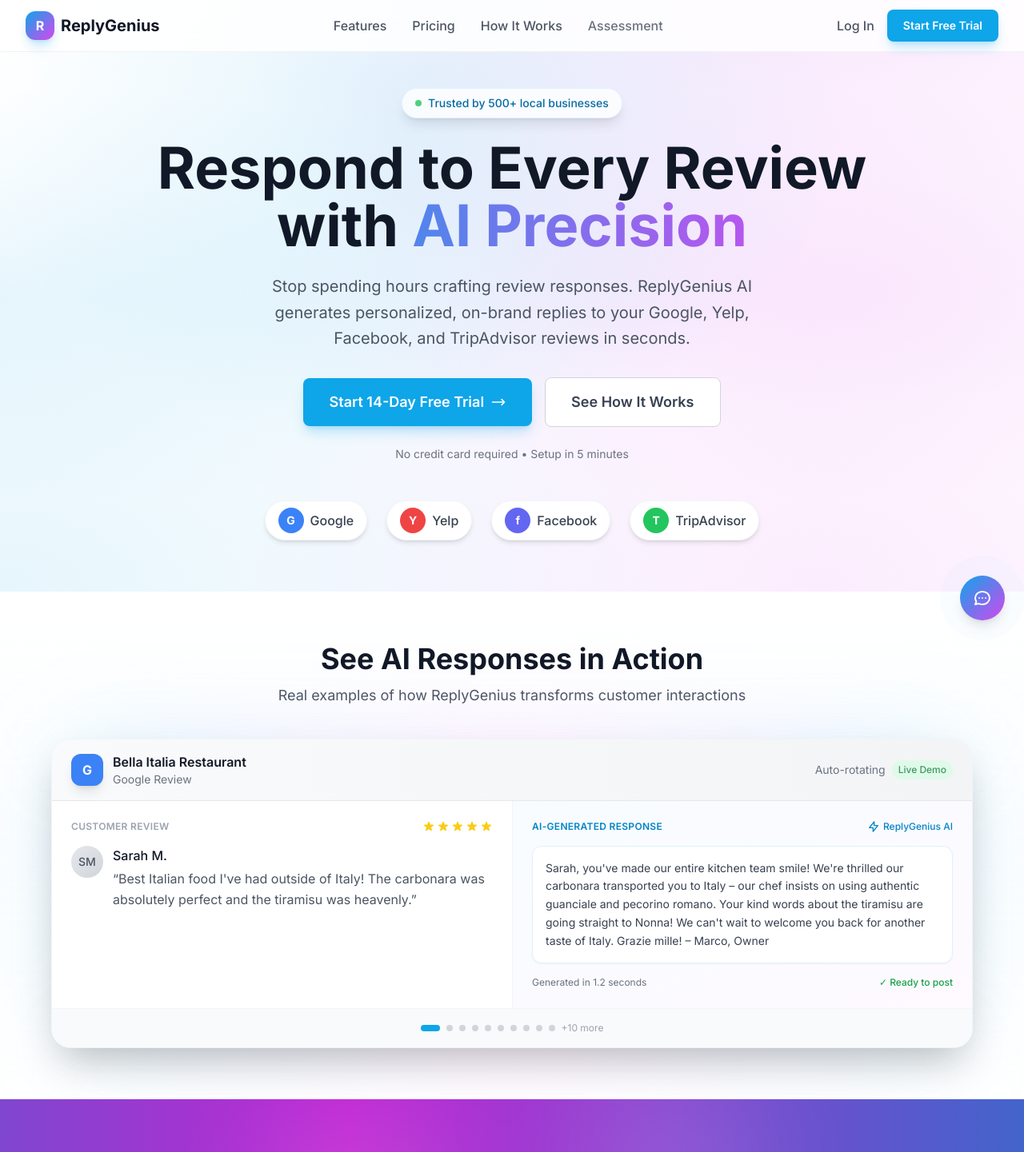
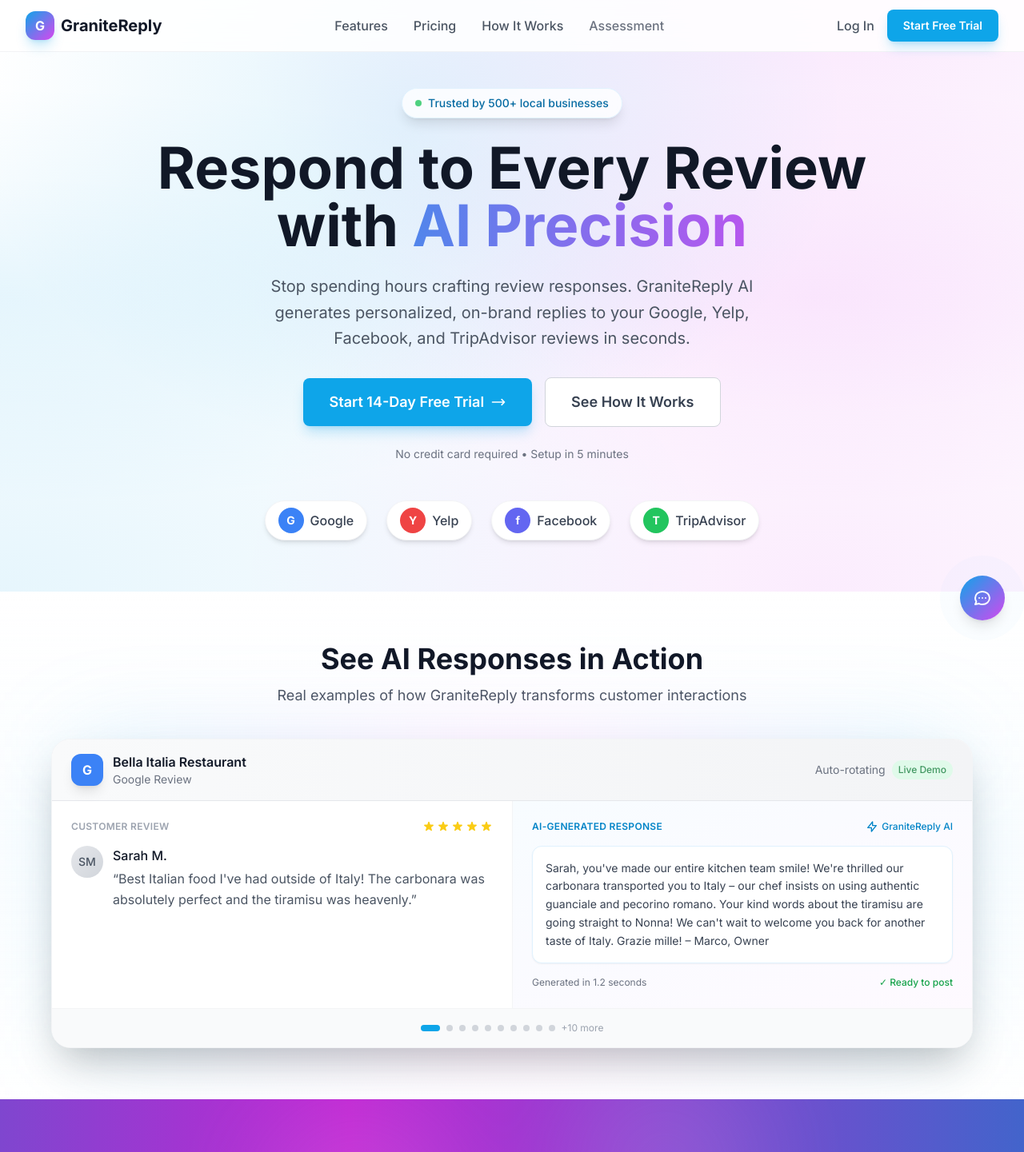
Before and after one commit to mpalmer79/replygenius-ai, a Next.js app: page / in a window 1280 px wide. Shown: the top 1441 px of the page at 80% size. Built offline with nearby package versions, Linux system fonts and the light colour scheme.

Commit message:
Update page.tsx

```diff
--- a/src/app/page.tsx
+++ b/src/app/page.tsx
@@ -327,9 +327,9 @@
               className="flex items-center space-x-2 hover:opacity-80 transition-opacity"
             >
               <div className="w-9 h-9 bg-gradient-to-br from-primary-500 to-accent-500 rounded-xl flex items-center justify-center shadow-lg shadow-primary-500/25">
-                <span className="text-white font-bold">R</span>
+                <span className="text-white font-bold">G</span>
               </div>
-              <span className="text-xl font-bold text-gray-900">ReplyGenius</span>
+              <span className="text-xl font-bold text-gray-900">GraniteReply</span>
             </a>
             <div className="hidden md:flex items-center justify-center flex-1 space-x-8">
               <a href="#features" className="text-gray-600 hover:text-primary-600 transition-colors font-medium">Features</a>
@@ -369,7 +369,7 @@
 
             {/* Subheadline */}
             <p className="text-xl text-gray-600 mb-8 max-w-2xl mx-auto leading-relaxed">
-              Stop spending hours crafting review responses. ReplyGenius AI generates personalized,
+              Stop spending hours crafting review responses. GraniteReply AI generates personalized,
               on-brand replies to your Google, Yelp, Facebook, and TripAdvisor reviews in seconds.
             </p>
 
@@ -413,7 +413,7 @@
             <h2 className="text-3xl sm:text-4xl font-bold text-gray-900 mb-3">
               See AI Responses in Action
             </h2>
-            <p className="text-gray-600 text-lg">Real examples of how ReplyGenius transforms customer interactions</p>
+            <p className="text-gray-600 text-lg">Real examples of how GraniteReply transforms customer interactions</p>
           </div>
 
           {/* Review Showcase Card */}
@@ -469,7 +469,7 @@
                       <svg className="w-4 h-4" fill="none" stroke="currentColor" viewBox="0 0 24 24">
                         <path strokeLinecap="round" strokeLinejoin="round" strokeWidth={2} d="M13 10V3L4 14h7v7l9-11h-7z" />
                       </svg>
-                      <span className="text-xs font-medium">ReplyGenius AI</span>
+                      <span className="text-xs font-medium">GraniteReply AI</span>
                     </div>
                   </div>
                   <div className="bg-white rounded-xl p-4 shadow-sm border border-primary-100">
@@ -793,9 +793,9 @@
           <div className="flex flex-col md:flex-row items-center justify-between">
             <div className="flex items-center space-x-2 mb-4 md:mb-0">
               <div className="w-9 h-9 bg-gradient-to-br from-primary-500 to-accent-500 rounded-xl flex items-center justify-center">
-                <span className="text-white font-bold">R</span>
+                <span className="text-white font-bold">G</span>
               </div>
-              <span className="text-xl font-bold text-white">ReplyGenius</span>
+              <span className="text-xl font-bold text-white">GraniteReply</span>
             </div>
             <div className="flex items-center space-x-6 text-gray-400">
               <a href="#" className="hover:text-white transition-colors">Privacy</a>
@@ -804,7 +804,7 @@
             </div>
           </div>
           <div className="mt-8 pt-8 border-t border-gray-800 text-center text-gray-500">
-            © {new Date().getFullYear()} ReplyGenius AI. All rights reserved.
+            © {new Date().getFullYear()} GraniteReply AI. All rights reserved.
           </div>
         </div>
       </footer>
```
